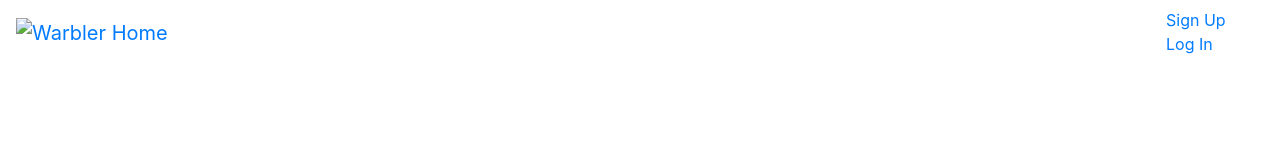
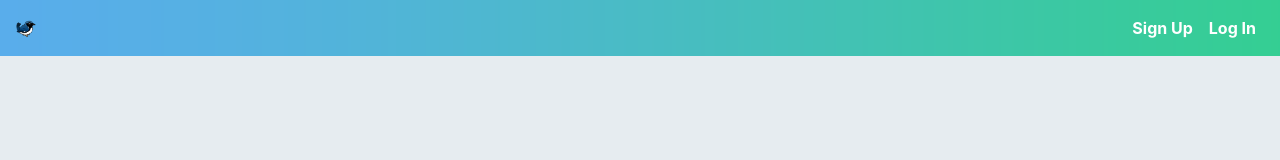
Before and after one commit to mudassirAhmed99/WarblerApp, a React app in the folder warbler-client/: page / in a window 1280 px wide. Built offline with nearby package versions, Linux system fonts and the light colour scheme.

Commit message:
Added basic styling to Navbar component.

```diff
--- a/warbler-client/src/containers/Navbar.js
+++ b/warbler-client/src/containers/Navbar.js
@@ -1,14 +1,16 @@
 import React, { Component } from 'react';
 import { Link } from 'react-router-dom';
 import { connect } from 'react-redux';
+import Logo from '../images/warbler-logo.png';
 
 class Navbar extends Component{
     render(){
         return(
             <nav className='navbar navbar-expand' >
                 <div className='container-fluid'>
+                    <div className="navbar-header">
                         <Link to="/" className="navbar-brand">
-                        <img src="" alt="Warbler Home" />
+                            <img src={Logo} alt="Warbler Home" />
                         </Link>
                     </div>
                     <ul className="nav navbar-nav navbar-right">
@@ -19,6 +21,7 @@ class Navbar extends Component{
                             <Link to="/signin">Log In</Link>
                         </li>
                     </ul>
+                </div>
             </nav>
         )
     }
--- a/warbler-client/src/index.css
+++ b/warbler-client/src/index.css
@@ -1,13 +1,37 @@
 body {
-  margin: 0;
-  font-family: -apple-system, BlinkMacSystemFont, 'Segoe UI', 'Roboto', 'Oxygen',
-    'Ubuntu', 'Cantarell', 'Fira Sans', 'Droid Sans', 'Helvetica Neue',
-    sans-serif;
-  -webkit-font-smoothing: antialiased;
-  -moz-osx-font-smoothing: grayscale;
+  background-color: #e6ecf0;
 }
 
-code {
-  font-family: source-code-pro, Menlo, Monaco, Consolas, 'Courier New',
-    monospace;
+/* Nav */
+
+.navbar {
+  margin-bottom: 1rem;
 }
+
+.navbar a {
+  font-weight: bold;
+  color: white;
+}
+
+.navbar a:hover {
+  color: white;
+  text-decoration: underline;
+  cursor: pointer;
+}
+
+.navbar-brand > img {
+  display: inline-block;
+  width: 20px;
+  margin-bottom: 2px;
+  margin-right: 5px;
+  border-radius: 2px;
+}
+
+ul.nav.navbar-nav li {
+  margin: 0 0.5rem;
+}
+
+.onboarding > .navbar {
+  background-image: url("./images/nav-bg.png");
+  background-size: 100% 100%;
+}
```
Lines whose indentation alone changed are shown as unchanged.
